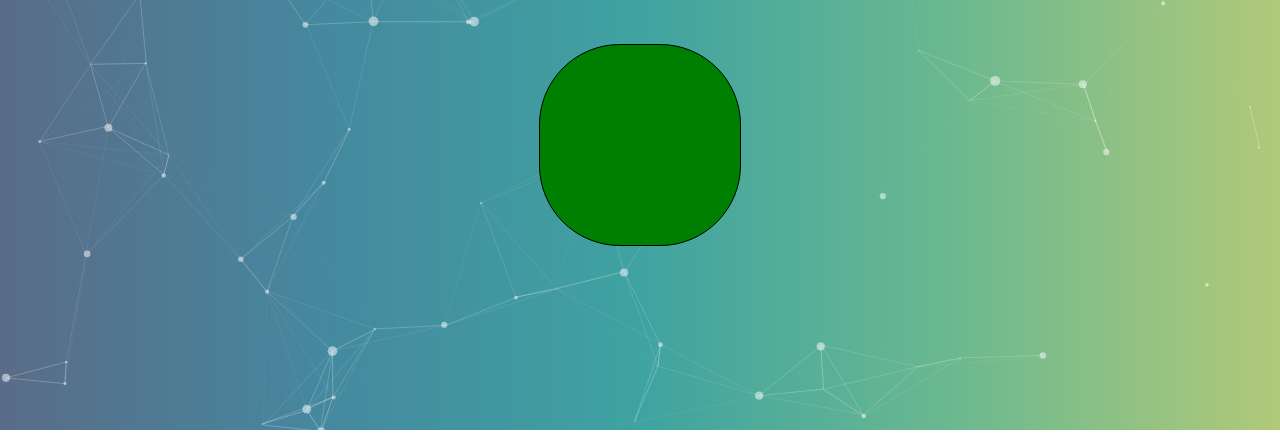
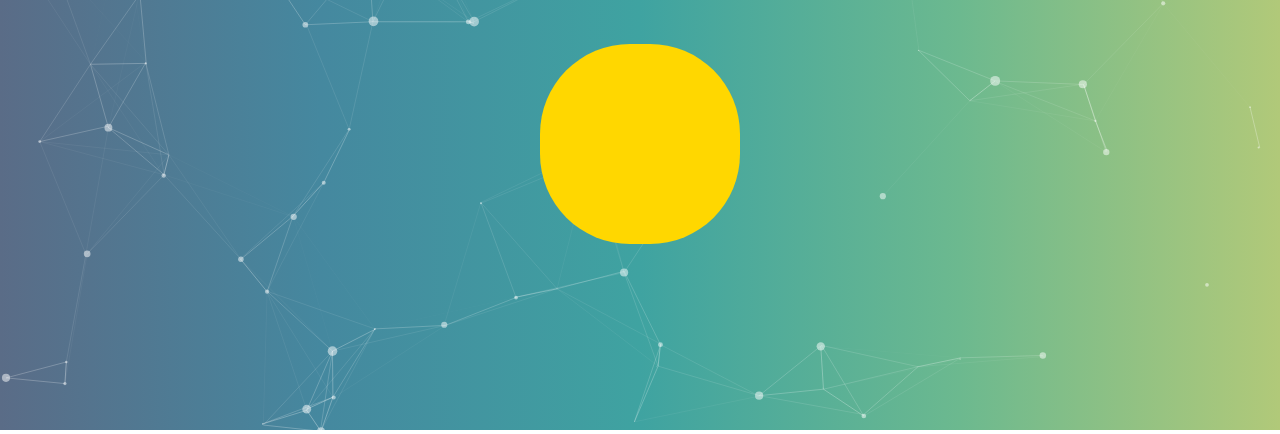
Before and after one commit to TekniqueJoseph/design, a plain HTML site: page index.html in a window 1280 px wide. Both pictures are taken after a click on the element 640 px from the left and 514 px from the top of the page. Shown: the part 370-804 px from the top of the page. Drawn offline with Linux system fonts and the light colour scheme.

Commit message:
added more styling

```diff
--- a/CSS/style.css
+++ b/CSS/style.css
@@ -20,17 +20,19 @@ body {
     font-size: 70px;
 }
 .boxWrap{
-    width: 100%;
+    width: 50%;
+    text-align: center;
+    margin: 0 auto;
 }
 
 #box{
     width: 200px;
     height: 200px;
-    border-radius: 40%;
-    border: 1px solid black;
+    border-radius: 45%;
     margin: 0 auto;
     transition: transform ease-in-out 1.2s;
 }
 #box:hover{
     transform: rotate(720deg);
+    cursor: pointer;
 }
--- a/script.js
+++ b/script.js
@@ -1,16 +1,16 @@
 const bx = document.querySelector('#box')
-bx.style.backgroundColor = 'salmon'
+bx.style.backgroundColor = 'indigo'
 // alert('hello')
 
 bx.addEventListener('click', function onClick(event) {
   const backgroundColor = bx.style.backgroundColor;
-  if (backgroundColor === 'salmon') {
-    bx.style.backgroundColor = 'green';
+  if (backgroundColor === 'indigo') {
+    bx.style.backgroundColor = 'gold';
 
     // 👇️ optionally change text color
     // btn.style.color = 'white';
   } else {
-    bx.style.backgroundColor = 'salmon';
+    bx.style.backgroundColor = 'indigo';
 
     // 👇️ optionally change text color
     // btn.style.color = 'blue';
```
